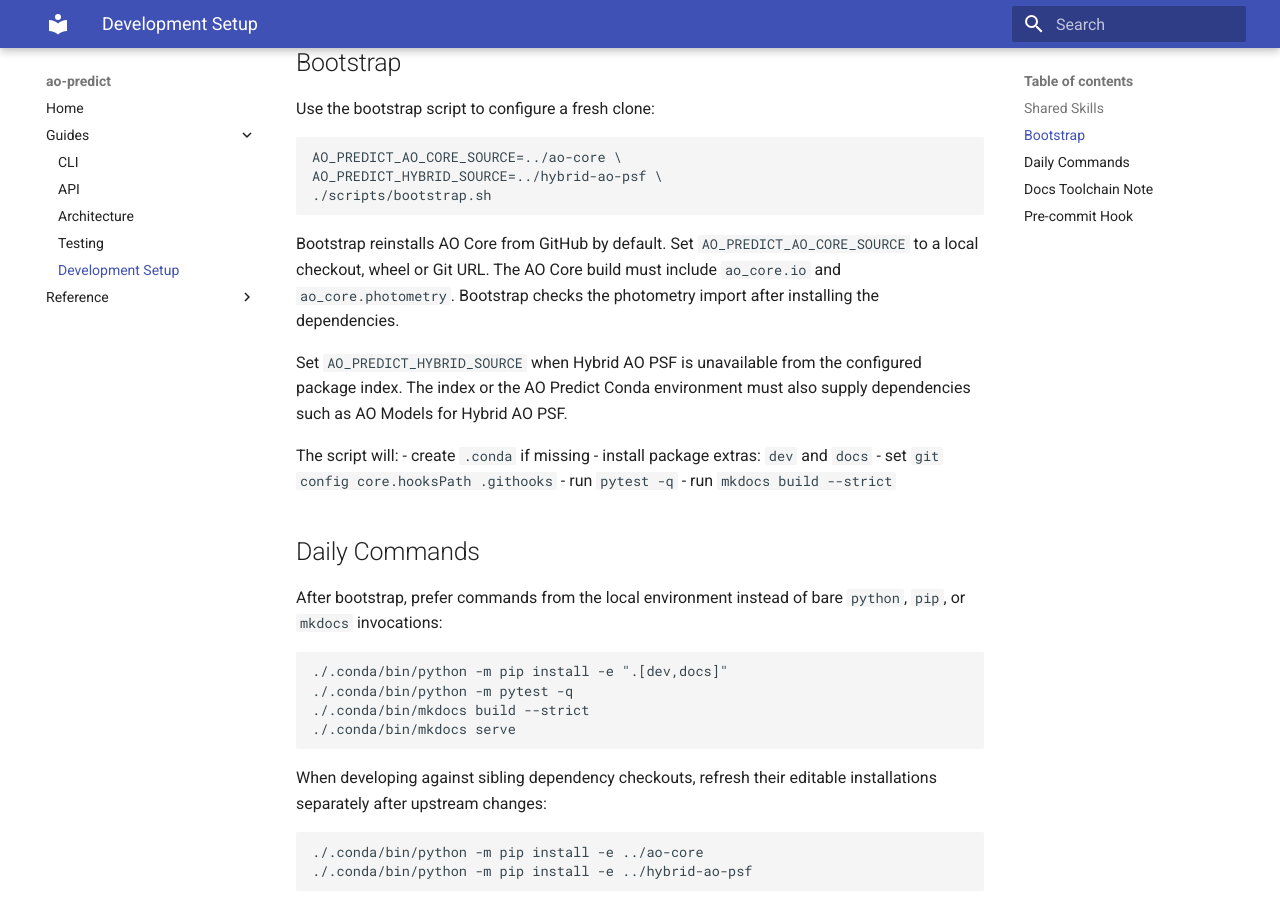
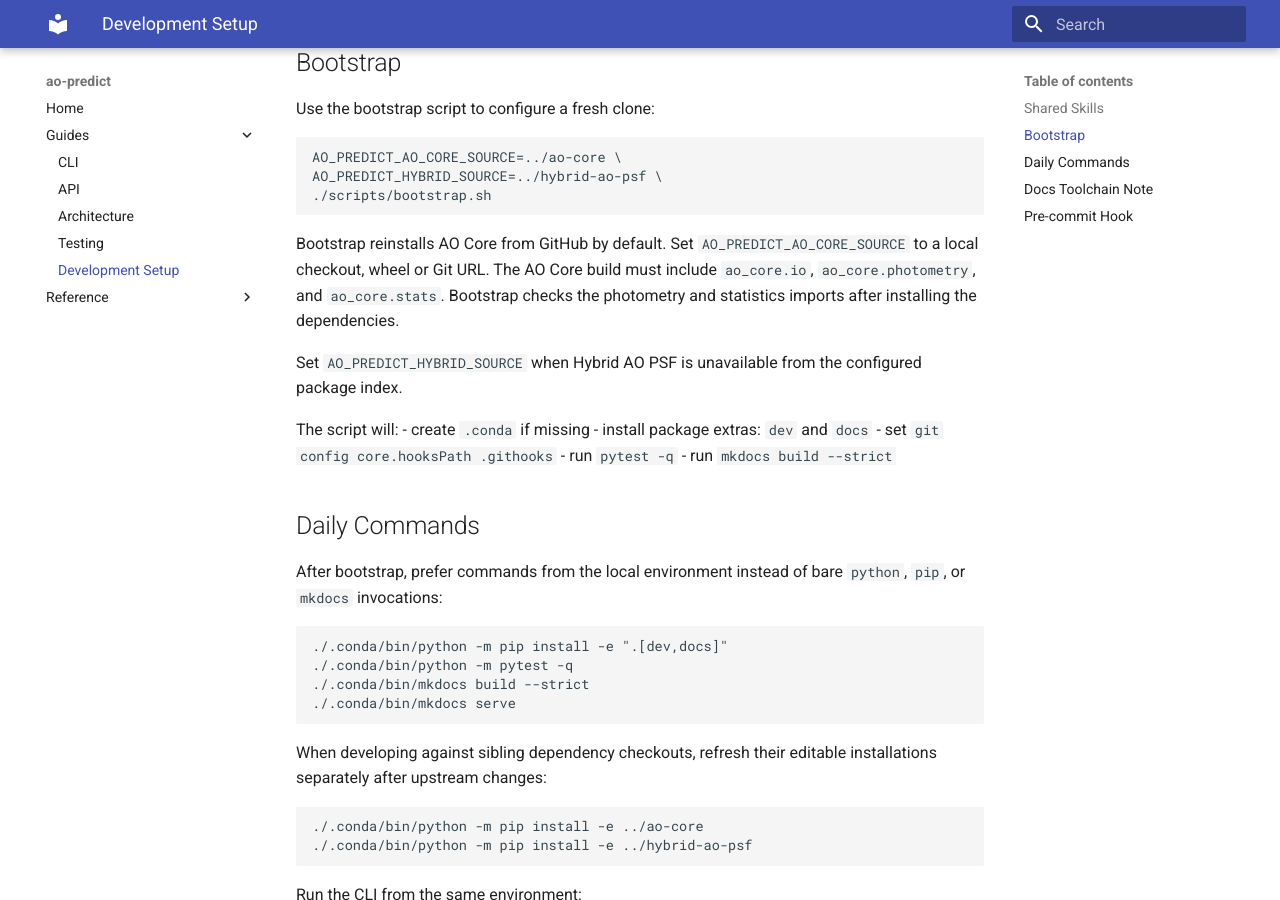
Before and after one commit to nvnunes/ao-predict, an MkDocs documentation site: the page built from docs/development.md, in a window 1280 px wide and 900 px high, scrolled down 461 px. Built offline with MkDocs 1.6.1 and Material for MkDocs 9.7.7, drawn with Linux system fonts in a browser that asks for light colours.

Commit message:
Use AO Core for simulation PSF measurements

```diff
--- a/docs/development.md
+++ b/docs/development.md
@@ -24,12 +24,12 @@ AO_PREDICT_HYBRID_SOURCE=../hybrid-ao-psf \
 
 Bootstrap reinstalls AO Core from GitHub by default. Set
 `AO_PREDICT_AO_CORE_SOURCE` to a local checkout, wheel or Git URL. The AO Core
-build must include `ao_core.io` and `ao_core.photometry`. Bootstrap checks
-the photometry import after installing the dependencies.
+build must include `ao_core.io`, `ao_core.photometry`, and `ao_core.stats`.
+Bootstrap checks the photometry and statistics imports after installing
+the dependencies.
 
 Set `AO_PREDICT_HYBRID_SOURCE` when Hybrid AO PSF is unavailable from the
-configured package index. The index or the AO Predict Conda environment
-must also supply dependencies such as AO Models for Hybrid AO PSF.
+configured package index.
 
 The script will:
 - create `.conda` if missing
--- a/pyproject.toml
+++ b/pyproject.toml
@@ -14,7 +14,6 @@ authors = [
 ]
 dependencies = [
     "ao-core>=0.1.0",
-    "ao-stats>=0.1.1",
     "astropy>=7.0.0",
     "numpy>=2.2.0",
     "h5py>=3.11.0",
```
Also changed, not shown: docs/api.md (+4 -3 lines), docs/architecture.md (+3 -2 lines), 7 other files.
